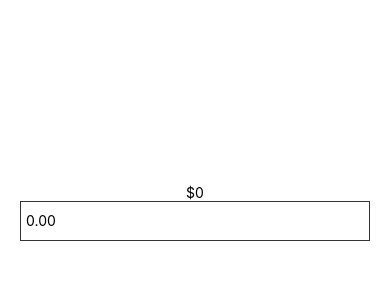
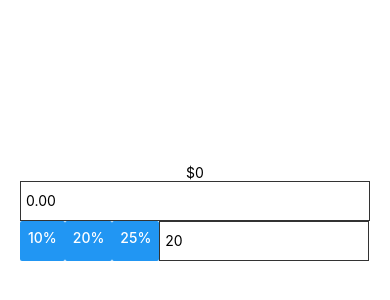
Before and after one commit to frankluongo/LUT-React-Native-For-Everyone, a React Native app: screen / in a window 390 px wide. Shown: the part 210-510 px from the top of the page. Built offline with nearby package versions, Linux system fonts and the light colour scheme.

Commit message:
10: Changing Tip Values With Buttons and Custom Tips

```diff
--- a/App.js
+++ b/App.js
@@ -1,5 +1,5 @@
 import React from 'react';
-import { StyleSheet, TextInput, Text, View } from 'react-native';
+import { StyleSheet, TextInput, Text, View, Button } from 'react-native';
 
 // npm run ios and npm run android
 // facebook.github.io for react native documentation
@@ -7,7 +7,8 @@ import { StyleSheet, TextInput, Text, View } from 'react-native';
 export default class App extends React.Component {
 
   state = {
-    inputValue: ""
+    inputValue: "",
+    tipAmount: 0.2
   }
 
   handleChange (text) {
@@ -19,18 +20,49 @@ export default class App extends React.Component {
   displayTipValue (number) {
     let tip = 0.00;
     if (number) {
-      tip = parseFloat(number) * 0.2;
+      tip = parseFloat(number) * this.state.tipAmount;
       tip = this.roundTip(tip)
     }
     return tip;
   }
 
+
+
   roundTip (tip) {
     return Math.round(tip * 100 / 100).toFixed(2);
   }
 
+  updateTipAmount (newAmount) {
+    this.setState({
+      tipAmount: newAmount
+    });
+  }
+
+  updateCustomTipAmount (customTip) {
+    if (customTip) {
+      customTip = parseFloat(customTip);
+      customTip = this.convertPercent(customTip);
+      this.setState({
+        tipAmount: customTip
+      });
+    } else {
+      this.setState({
+        tipAmount: 0
+      });
+    }
+  }
+
+  convertPercent (number) {
+    return number / 100;
+  }
+
+  convertTipAmountToPercent (tipAmount) {
+    let tipPercent = (tipAmount * 100).toString();
+    return tipPercent;
+  }
+
   render() {
-    let { inputValue } = this.state;
+    let { inputValue, tipAmount } = this.state;
     return (
       <View style={styles.container}>
         <Text>
@@ -43,6 +75,18 @@ export default class App extends React.Component {
           keyboardType="numeric"
           onChangeText={this.handleChange.bind(this)}
         />
+        <View style={styles.buttonGroup}>
+          <Button title="10%" onPress={this.updateTipAmount.bind(this, 0.1)} />
+          <Button title="20%" onPress={this.updateTipAmount.bind(this, 0.2)} />
+          <Button title="25%" onPress={this.updateTipAmount.bind(this, 0.25)} />
+          <TextInput
+            value={(tipAmount * 100).toString()}
+            placeholder="20%"
+            style={styles.customTip}
+            keyboardType="numeric"
+            onChangeText={this.updateCustomTipAmount.bind(this)}
+          />
+        </View>
       </View>
     );
   }
@@ -56,11 +100,21 @@ const styles = StyleSheet.create({
     justifyContent: 'center',
     padding: 20
   },
+  customTip: {
+    height: 40,
+    width: '60%',
+    borderColor: '#333',
+    borderWidth: 1,
+    padding: 5
+  },
   heading: {
     fontSize: 32
   },
   body: {
     fontSize: 24
+  },
+  buttonGroup: {
+    flexDirection: 'row'
   },
   input: {
     height: 40,
```
